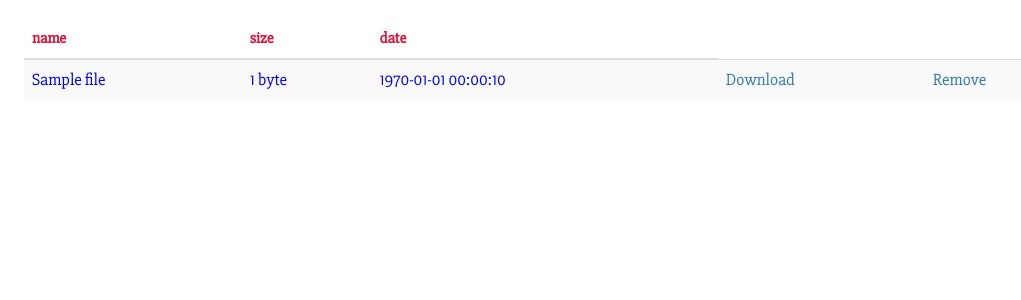
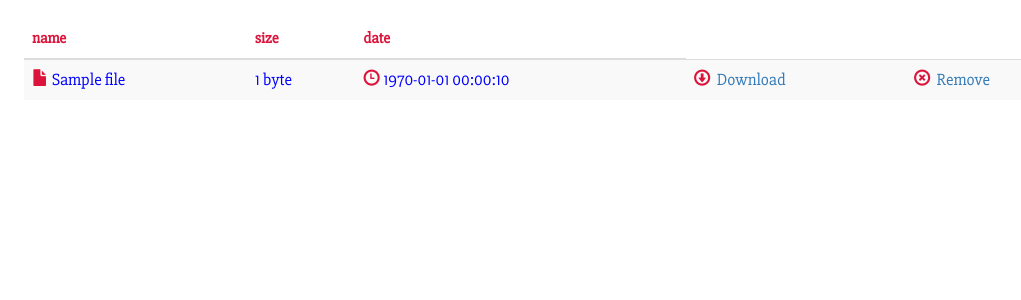
Before and after one commit to AntonReytarovskiy/Cloud, a Django app: template app/templates/catalog.html in a window 1280 px wide. Shown: the part 53-353 px from the top of the page, without its empty margins (101-1122 px from the left). Run offline with Django 3.2, Linux system fonts and the light colour scheme; the template is opened without the code that fills it: most values are stand-ins (such as "Sample title", 1, 10 or a date in 2020); some libraries are stand-ins or nearby versions.

Commit message:
Add glyphicons

```diff
--- a/app/static/app/css/catalog.css
+++ b/app/static/app/css/catalog.css
@@ -19,3 +19,7 @@ th {
     margin: 0 auto;
     color: crimson;
 }
+
+i {
+    color: crimson;
+}
--- a/app/templates/catalog.html
+++ b/app/templates/catalog.html
@@ -20,11 +20,11 @@
                     <tbody>
                     {% for file in files %}
                         <tr>
-                            <td class="file-name">{{ file.name }}</td>
+                            <td class="file-name"><i class="glyphicon glyphicon-file"></i> {{ file.name }}</td>
                             <td class="file-size">{{ file.stat.st_size|filesizeformat }}</td>
-                            <td class="file-date">{{ file.stat.st_mtime|tchange }}</td>
-                            <td><a href="{% url 'download' file.name %}">Download</a></td>
-                            <td class="remove"><a href="{% url 'remove' file.name %}">Remove</a></td>
+                            <td class="file-date"><i class="glyphicon glyphicon-time"></i> {{ file.stat.st_mtime|tchange }}</td>
+                            <td><a href="{% url 'download' file.name %}"><i class="glyphicon glyphicon-download"></i> Download</a></td>
+                            <td class="remove"><a href="{% url 'remove' file.name %}"><i class="glyphicon glyphicon-remove-circle"></i> Remove</a></td>
                         </tr>
                     {% endfor %}
                     </tbody>
```
